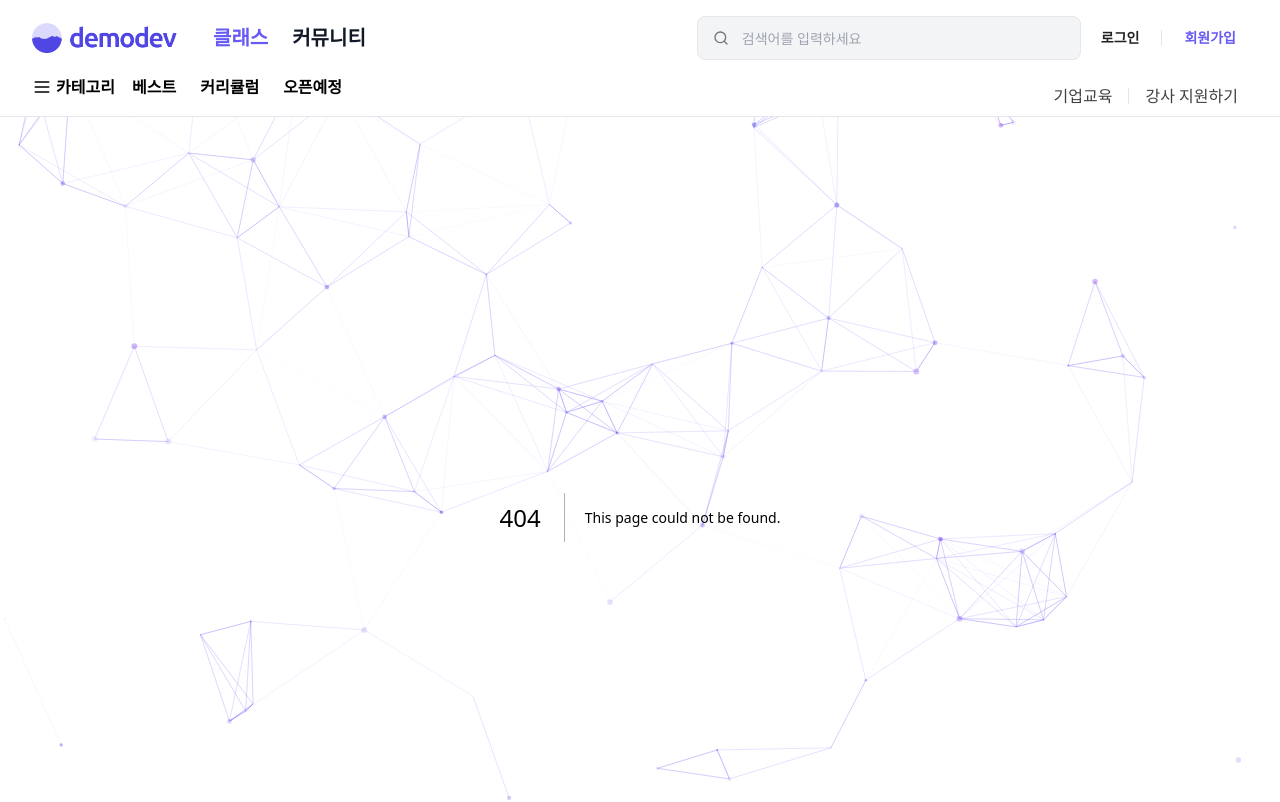
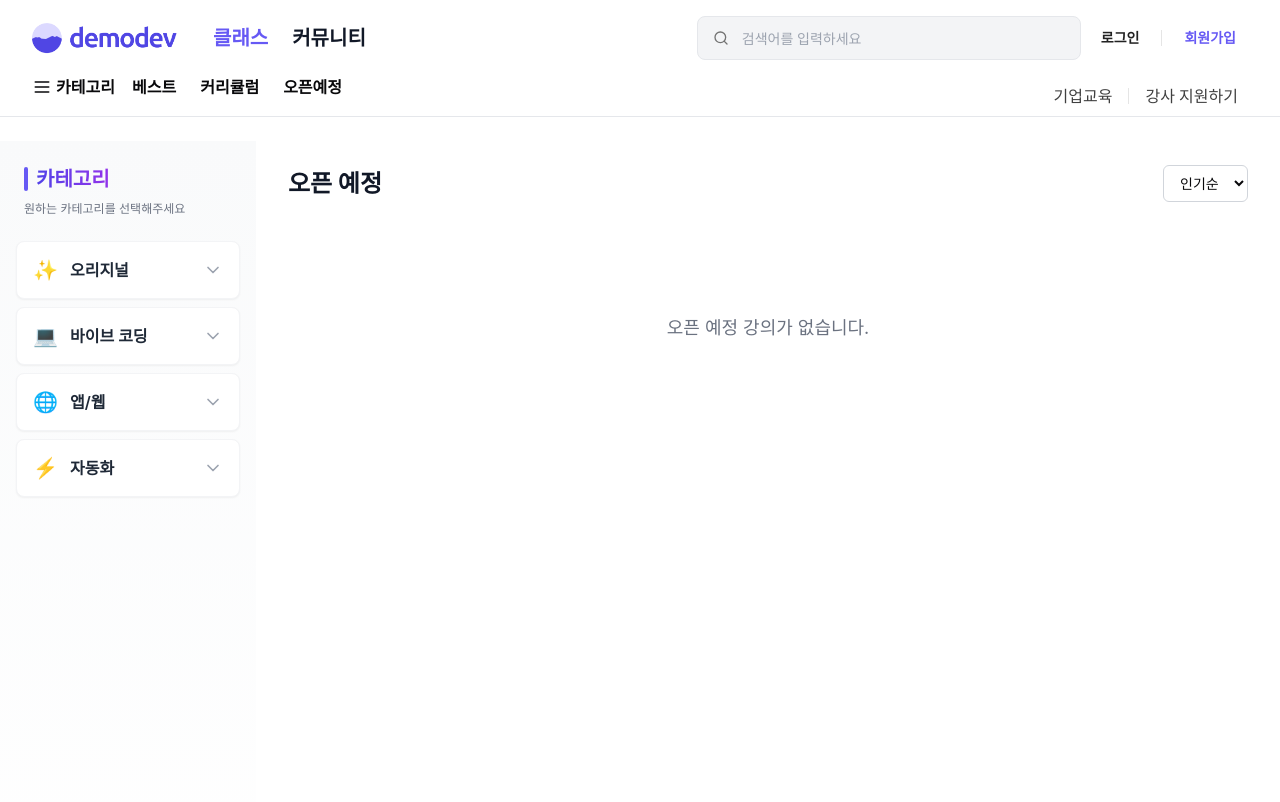
Before and after one commit to demodev-lab/demodev-lecture, a Next.js app: page /class/openScheduled in a window 1280 px wide. Before the commit this address had no page. Shown: the top 802 px of the page. Built offline with nearby package versions, Linux system fonts and the light colour scheme.

Commit message:
feat(VZOG-34): 오픈예정 페이지 카테고리 및 드롭다운 구현

```diff
--- /dev/null
+++ b/app/class/openScheduled/page.tsx
@@ -0,0 +1,61 @@
+"use client";
+
+import { useSearchParams } from "next/navigation";
+import { Suspense } from "react";
+import OpenScheduledSidebar from "@/components/openScheduled/OpenScheduledSidebar";
+
+function OpenScheduledContent() {
+  const searchParams = useSearchParams();
+  const category = searchParams.get('category');
+  const subcategory = searchParams.get('subcategory');
+
+  const getSectionTitle = () => {
+    if (subcategory) {
+      return subcategory;
+    }
+    if (category) {
+      return category;
+    }
+    return "오픈 예정";
+  };
+
+  return (
+    <div className="flex max-w-7xl mx-auto">
+      <div className="w-64 flex-shrink-0">
+        <OpenScheduledSidebar selectedCategory={category} selectedSubcategory={subcategory} />
+      </div>
+
+      <div className="flex-1 px-8 py-6">
+        <div className="flex items-center justify-between mb-8">
+          <h2 className="text-2xl font-bold text-gray-900">{getSectionTitle()}</h2>
+          <div className="flex items-center space-x-4">
+            <select className="text-sm border border-gray-300 rounded-md px-3 py-2 bg-white focus:outline-none focus:ring-1 focus:ring-blue-500">
+              <option>인기순</option>
+              <option>최신순</option>
+              <option>평점순</option>
+              <option>가격순</option>
+            </select>
+          </div>
+        </div>
+
+        <div className="flex items-center justify-center py-20">
+          <p className="text-gray-500 text-lg">오픈 예정 강의가 없습니다.</p>
+        </div>
+      </div>
+    </div>
+  );
+}
+
+export default function OpenScheduledPage() {
+  return (
+    <div className="min-h-screen bg-white pt-6">
+      <Suspense fallback={
+        <div className="flex justify-center items-center py-8">
+          <div className="text-gray-500">Loading...</div>
+        </div>
+      }>
+        <OpenScheduledContent />
+      </Suspense>
+    </div>
+  );
+}
--- /dev/null
+++ b/components/openScheduled/OpenScheduledSidebar.tsx
@@ -0,0 +1,215 @@
+"use client";
+
+import React, { useState } from "react";
+import { useRouter } from "next/navigation";
+
+const categories = [
+  {
+    title: "오리지널",
+    items: ["바이브 빌더스"],
+    emoji: "✨",
+  },
+  {
+    title: "바이브 코딩",
+    items: ["프롬프트 엔지니어링", "컨텍스트 엔지니어링", "AI 도구 활용"],
+    emoji: "💻",
+  },
+  {
+    title: "앱/웹",
+    items: [
+      "앱 바이브 코딩 입문",
+      "웹 바이브 코딩 입문",
+      "앱 수익화",
+      "웹 수익화",
+    ],
+    emoji: "🌐",
+  },
+  {
+    title: "자동화",
+    items: [
+      "n8n",
+      "Make",
+      "PyTorch",
+      "크롤링",
+      "AI 업무 자동화",
+    ],
+    emoji: "⚡",
+  },
+];
+
+interface CategoryDropdownProps {
+  category: {
+    title: string;
+    items: string[];
+    emoji: string;
+  };
+  isOpen: boolean;
+  onToggle: () => void;
+  onCategoryClick: (category: string) => void;
+  onItemClick: (category: string, subcategory: string) => void;
+  selectedCategory: string | null;
+  selectedSubcategory: string | null;
+}
+
+function CategoryDropdown({
+  category,
+  isOpen,
+  onToggle,
+  onCategoryClick,
+  onItemClick,
+  selectedCategory,
+  selectedSubcategory,
+}: CategoryDropdownProps) {
+  const isSelectedCategory = selectedCategory === category.title;
+
+  return (
+    <div className="mb-2">
+      <div className="mx-4 rounded-lg overflow-hidden bg-white shadow-sm border border-gray-100 hover:shadow-md transition-all duration-200">
+        <button
+          onClick={onToggle}
+          className={`w-full px-4 py-3.5 flex items-center justify-between transition-all duration-200 ${
+            isSelectedCategory
+              ? "bg-gradient-to-r from-brand-50 to-purple-50"
+              : "hover:bg-gray-50"
+          }`}
+        >
+          <div className="flex items-center space-x-3">
+            <span className="text-xl">{category.emoji}</span>
+            <span
+              className={`font-semibold transition-colors ${
+                isSelectedCategory
+                  ? "text-brand-600"
+                  : "text-gray-800 hover:text-brand-500"
+              }`}
+              onClick={(e) => {
+                e.stopPropagation();
+                onCategoryClick(category.title);
+              }}
+            >
+              {category.title}
+            </span>
+          </div>
+          <svg
+            width="20"
+            height="20"
+            fill="none"
+            viewBox="0 0 24 24"
+            className={`transition-all duration-300 ${
+              isOpen ? "rotate-180 text-brand-500" : "text-gray-400"
+            }`}
+          >
+            <path
+              d="M6 9l6 6 6-6"
+              stroke="currentColor"
+              strokeWidth="2"
+              strokeLinecap="round"
+              strokeLinejoin="round"
+            />
+          </svg>
+        </button>
+
+        <div
+          className={`overflow-hidden transition-all duration-300 ease-in-out ${
+            isOpen ? "max-h-96" : "max-h-0"
+          }`}
+        >
+          <div className="bg-gradient-to-b from-gray-50 to-white border-t border-gray-100">
+            {category.items.map((item, index) => {
+              const isSelected = selectedCategory === category.title && selectedSubcategory === item;
+              return (
+                <button
+                  key={item}
+                  onClick={() => onItemClick(category.title, item)}
+                  className={`w-full px-12 py-3 text-left text-sm transition-all duration-150 relative group ${
+                    isSelected
+                      ? "text-brand-600 font-semibold bg-brand-50"
+                      : "text-gray-600 hover:text-brand-500 hover:bg-gray-50"
+                  } ${index !== category.items.length - 1 ? "border-b border-gray-100" : ""}`}
+                >
+                  <span className={`absolute left-6 transition-opacity ${
+                    isSelected ? "opacity-100" : "opacity-0 group-hover:opacity-100"
+                  }`}>
+                    •
+                  </span>
+                  {item}
+                  {isSelected && (
+                    <span className="absolute right-4 top-1/2 -translate-y-1/2 w-1 h-8 bg-brand-500 rounded-full"></span>
+                  )}
+                </button>
+              );
+            })}
+          </div>
+        </div>
+      </div>
+    </div>
+  );
+}
+
+interface OpenScheduledSidebarProps {
+  selectedCategory?: string | null;
+  selectedSubcategory?: string | null;
+}
+
+export default function OpenScheduledSidebar({
+  selectedCategory,
+  selectedSubcategory
+}: OpenScheduledSidebarProps) {
+  const router = useRouter();
+
+  const safeSelectedCategory: string | null = typeof selectedCategory === "undefined" ? null : selectedCategory;
+  const safeSelectedSubcategory: string | null = typeof selectedSubcategory === "undefined" ? null : selectedSubcategory;
+
+  const [openCategories, setOpenCategories] = useState<string[]>([]);
+
+  const handleToggle = (categoryTitle: string) => {
+    setOpenCategories(prev =>
+      prev.includes(categoryTitle)
+        ? prev.filter(c => c !== categoryTitle)
+        : [...prev, categoryTitle]
+    );
+  };
+
+  const handleCategoryClick = (category: string) => {
+    const params = new URLSearchParams();
+    params.set('category', category);
+    router.push(`/class/openScheduled?${params.toString()}`);
+  };
+
+  const handleItemClick = (category: string, subcategory: string) => {
+    const params = new URLSearchParams();
+    params.set('category', category);
+    params.set('subcategory', subcategory);
+    router.push(`/class/openScheduled?${params.toString()}`);
+  };
+
+  return (
+    <aside className="w-full bg-gradient-to-b from-gray-50 to-white min-h-screen">
+      <div className="py-6">
+        <div className="px-6 pb-6">
+          <div className="flex items-center space-x-2">
+            <div className="w-1 h-6 bg-brand-500 rounded-full"></div>
+            <h3 className="text-xl font-bold bg-gradient-to-r from-brand-600 to-purple-600 bg-clip-text text-transparent">
+              카테고리
+            </h3>
+          </div>
+          <p className="text-xs text-gray-500 mt-2">원하는 카테고리를 선택해주세요</p>
+        </div>
+
+        <div className="space-y-2">
+          {categories.map((category) => (
+            <CategoryDropdown
+              key={category.title}
+              category={category}
+              isOpen={openCategories.includes(category.title)}
+              onToggle={() => handleToggle(category.title)}
+              onCategoryClick={handleCategoryClick}
+              onItemClick={handleItemClick}
+              selectedCategory={safeSelectedCategory}
+              selectedSubcategory={safeSelectedSubcategory}
+            />
+          ))}
+        </div>
+      </div>
+    </aside>
+  );
+}
```
